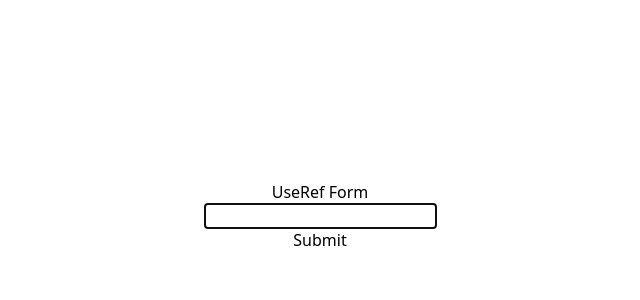
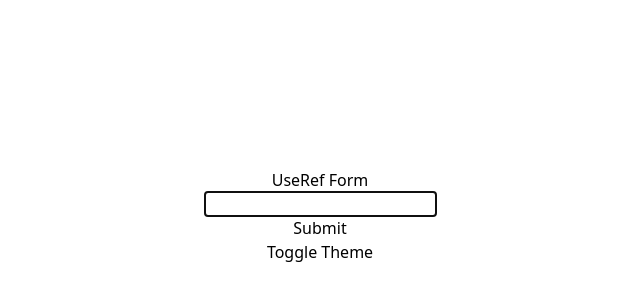
Before and after one commit to anowarzz/react-hooks-and-optimizations, a React (Vite) app: page / in a window 1280 px wide. Shown: the part 184-484 px from the top of the page, without its empty margins (320-960 px from the left). Built offline with nearby package versions, Linux system fonts and the light colour scheme.

Commit message:
context api with theme provider learned

```diff
--- a/src/App.tsx
+++ b/src/App.tsx
@@ -1,4 +1,4 @@
-import { useState } from "react";
+import { useContext, useState } from "react";
 import "./App.css";
 import UseStateExample from "./pages/UseStateExample";
 import MultipleStateExample from "./pages/MultipleStateExample";
@@ -7,12 +7,18 @@ import UseReducerForm from "./pages/UseReducerForm";
 import UseEffectExample from "./pages/UseEffectExample";
 import UseRefExample from "./pages/UseRefExample";
 import UseRefFormExample from "./pages/UseRefFormExample";
+import { ThemeContext } from "./context/ThemeProvider";
 
 function App() {
-  const [counter, setCounter] = useState(0);
+  // const [counter, setCounter] = useState(0);
+
+const  {dark,setDark} = useContext(ThemeContext)
+
+console.log(dark);
+
 
   return (
-    <div>
+    <div className={`w-full flex flex-col justify-center items-center h-screen ${dark? "bg-black" : "bg-white"}`}>
       {/* <UseStateExample counter={counter} setCounter={setCounter} /> */}
       {/* <MultipleStateExample /> */}
       {/* <UseReducerExample /> */}
@@ -20,6 +26,9 @@ function App() {
       {/* <UseEffectExample /> */}
       {/* <UseRefExample /> */}
       <UseRefFormExample />
+      <button
+      onClick={() => setDark(!dark)}
+      className="btn text-xl font-bold bg-cyan-400 p-2 my-4 text-gray-900">Toggle Theme</button>
     </div>
   );
 }
--- /dev/null
+++ b/src/context/ThemeProvider.tsx
@@ -0,0 +1,27 @@
+import { Dispatch, ReactNode, createContext, useState } from "react";
+
+type TThemeProviderProps = {
+  children: ReactNode;
+};
+
+type TThemeContext = {
+  dark: boolean;
+  setDark: Dispatch<React.SetStateAction<boolean>>;
+};
+
+export const ThemeContext = createContext<TThemeContext | undefined>(undefined);
+
+const ThemeProvider = ({ children }: TThemeProviderProps) => {
+  const [dark, setDark] = useState(false);
+
+  const values = {
+    dark,
+    setDark,
+  };
+
+  return (
+    <ThemeContext.Provider value={values}>{children}</ThemeContext.Provider>
+  );
+};
+
+export default ThemeProvider;
--- a/src/pages/UseRefFormExample.tsx
+++ b/src/pages/UseRefFormExample.tsx
@@ -1,5 +1,5 @@
 import { useEffect, useRef } from "react";
-import CustomInput from "./CustomInput";
+import CustomInput from "../components/CustomInput";
 
 const UseRefFormExample = () => {
   const myRef = useRef<HTMLInputElement | null>(null);
```
Also changed, not shown: src/main.tsx (+12 -8 lines), src/pages/Test.tsx (+10 -0 lines), src/components/CustomInput.tsx (line endings or trailing spaces).
